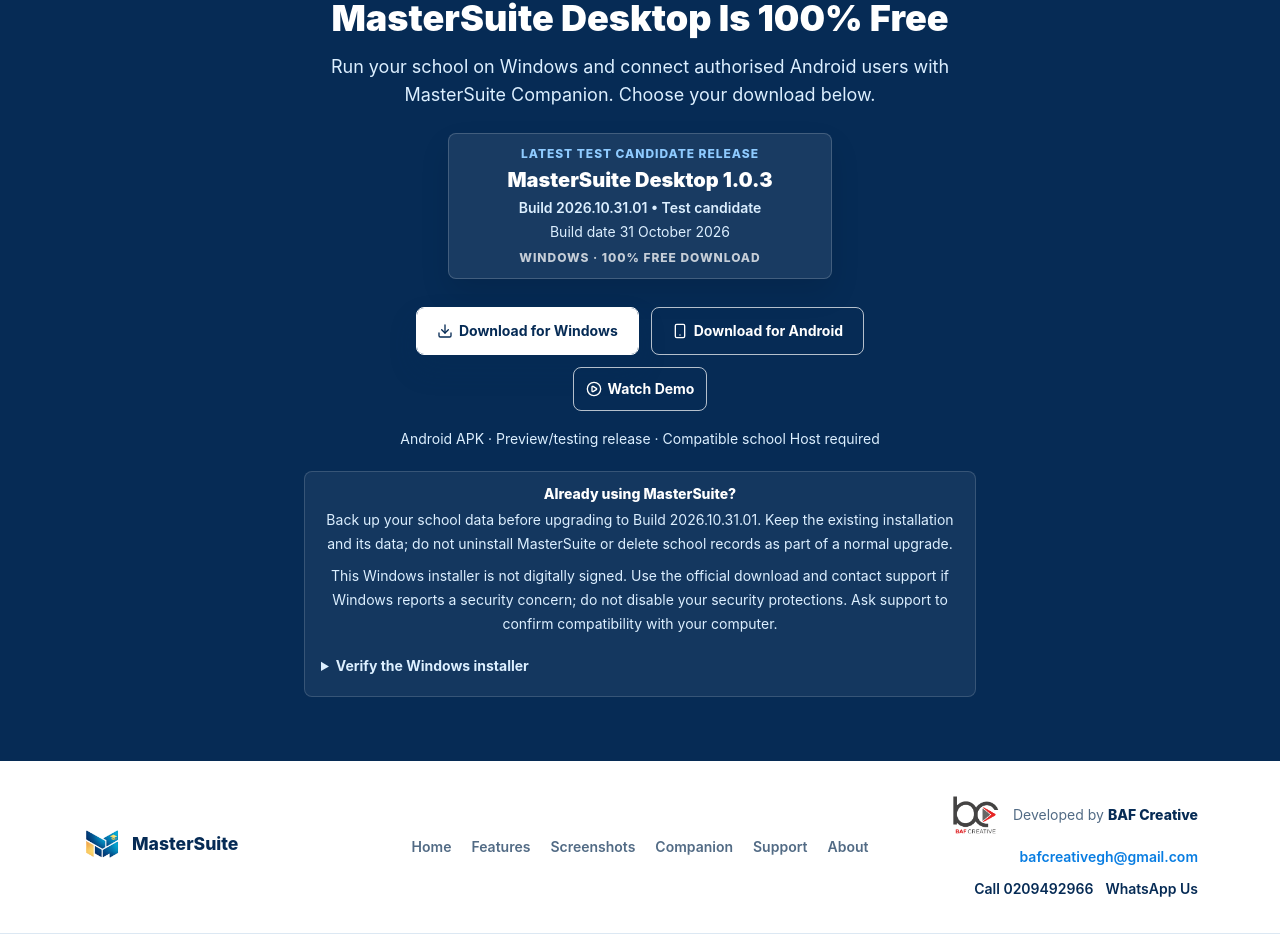
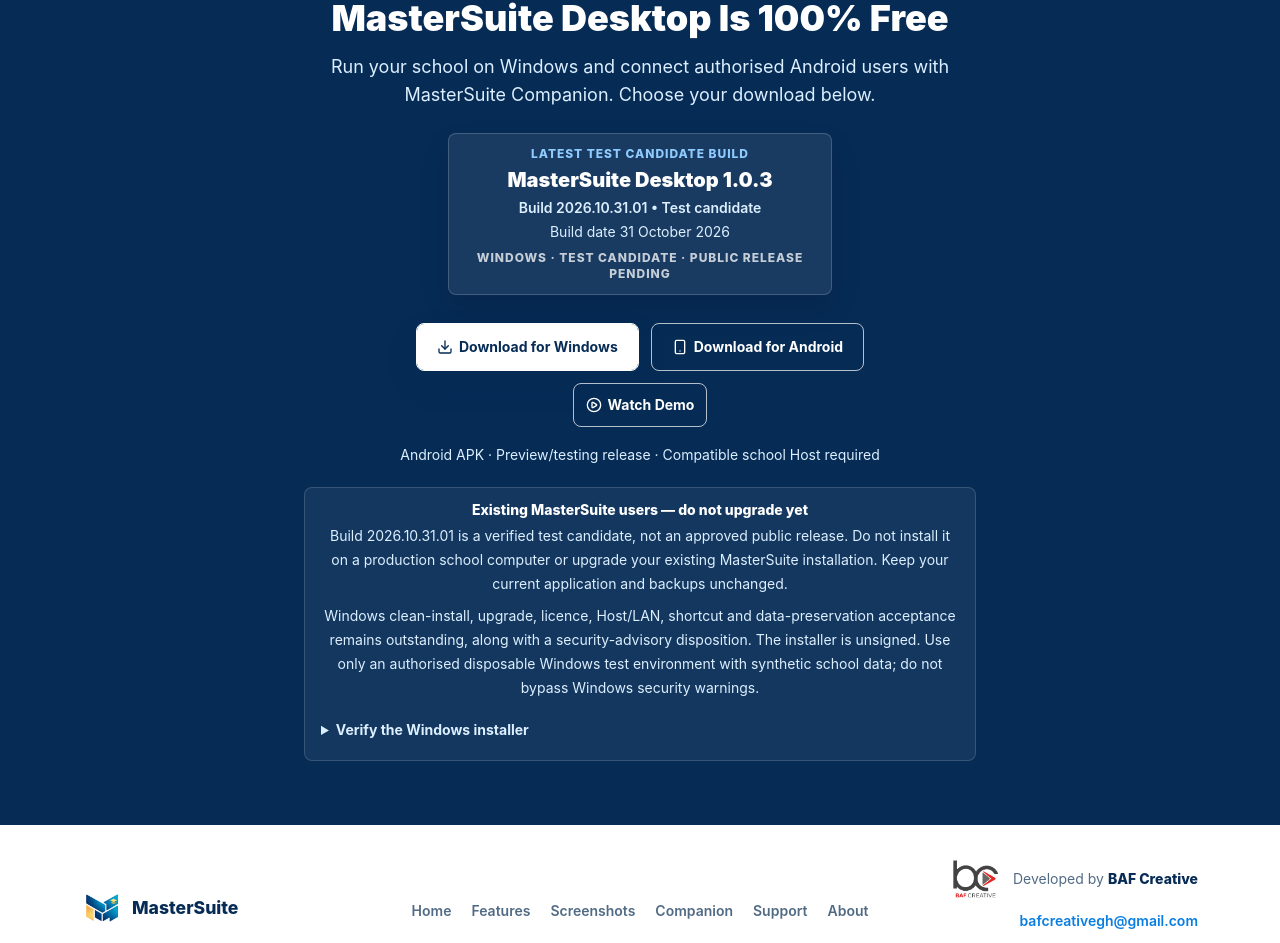
Before and after one commit to nanabaffour6/MasterSuite-website, a React (Vite) app: page / in a window 1280 px wide. Shown: the part 6186-7129 px from the top of the page. Built offline with nearby package versions, Linux system fonts and the light colour scheme.

Commit message:
Show accurate 1.0.3 test-candidate status and upgrade warning

```diff
--- a/components/landing/release-info.tsx
+++ b/components/landing/release-info.tsx
@@ -35,7 +35,7 @@ export function CurrentReleaseCard() {
   return (
     <div className="mx-auto mt-6 w-full max-w-sm rounded-[8px] border border-white/18 bg-white/8 px-4 py-3 text-center shadow-[0_14px_30px_rgb(0_0_0/10%)]">
       <p className="text-xs font-extrabold uppercase tracking-[0.08em] text-[#8FCBFF]">
-        Latest {MASTER_SUITE_CHANNEL} Release
+        Latest {MASTER_SUITE_CHANNEL} Build
       </p>
       <p className="mt-1 text-xl font-black text-white">
         MasterSuite Desktop {MASTER_SUITE_VERSION}
@@ -47,7 +47,7 @@ export function CurrentReleaseCard() {
         Build date {MASTER_SUITE_RELEASE_DATE}
       </p>
       <p className="mt-2 text-xs font-extrabold uppercase tracking-[0.08em] text-white/75">
-        Windows · 100% Free Download
+        Windows · Test candidate · Public release pending
       </p>
     </div>
   );
@@ -57,18 +57,18 @@ export function UpgradeNotice() {
   return (
     <div className="mx-auto mt-5 max-w-2xl rounded-[8px] border border-white/15 bg-white/6 px-4 py-3 text-left sm:text-center">
       <p className="text-sm font-extrabold text-white">
-        Already using MasterSuite?
+        Existing MasterSuite users — do not upgrade yet
       </p>
       <p className="mt-1 text-sm leading-6 text-[#DCEFFF]">
-        Back up your school data before upgrading to Build {MASTER_SUITE_BUILD}.
-        Keep the existing installation and its data; do not uninstall
-        MasterSuite or delete school records as part of a normal upgrade.
+        Build {MASTER_SUITE_BUILD} is a verified test candidate, not an approved public release.
+        Do not install it on a production school computer or upgrade your existing
+        MasterSuite installation. Keep your current application and backups unchanged.
       </p>
       <p className="mt-2 text-sm leading-6 text-[#DCEFFF]">
-        This Windows installer is not digitally signed. Use the official
-        download and contact support if Windows reports a security concern; do
-        not disable your security protections. Ask support to confirm
-        compatibility with your computer.
+        Windows clean-install, upgrade, licence, Host/LAN, shortcut and data-preservation
+        acceptance remains outstanding, along with a security-advisory disposition.
+        The installer is unsigned. Use only an authorised disposable Windows test
+        environment with synthetic school data; do not bypass Windows security warnings.
       </p>
       <details className="mt-3 text-left text-sm text-[#DCEFFF]">
         <summary className="cursor-pointer rounded-[4px] py-2 font-bold outline-none focus-visible:ring-3 focus-visible:ring-[#8FCBFF]">
```
